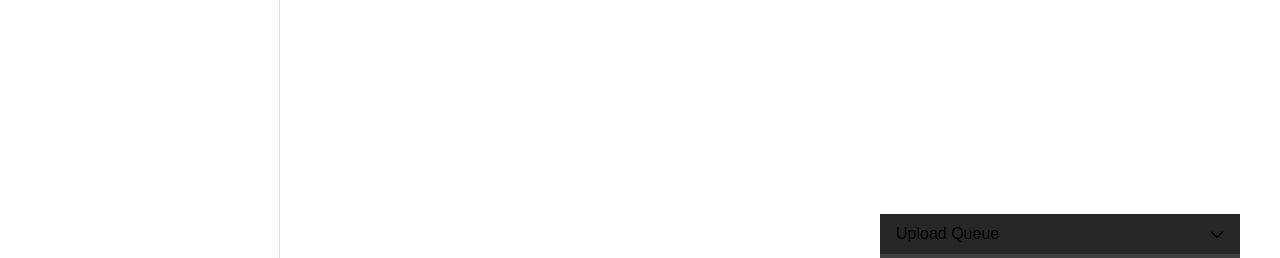
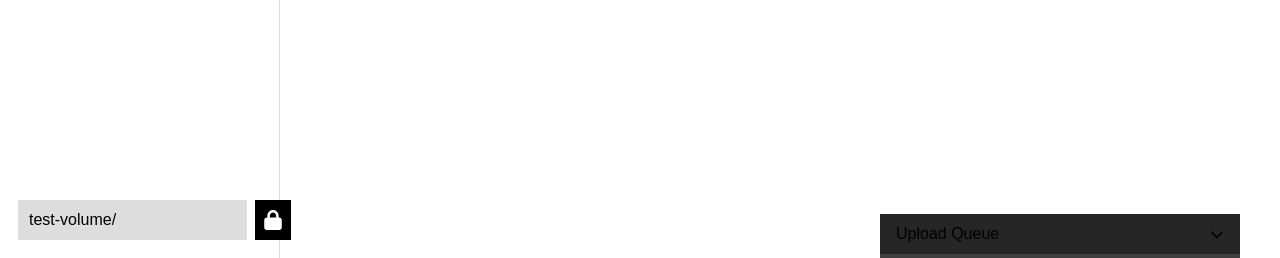
Before and after one commit to zacheryvaughn/network-volume-manager, a FastAPI app: page / in a window 1280 px wide. Shown: the part 542-800 px from the top of the page. Run offline with FastAPI, Linux system fonts and the light colour scheme.

Commit message:
AWESOME, directory can now be changed

```diff
--- a/app/app.py
+++ b/app/app.py
@@ -165,6 +165,38 @@ BASE_DIR = Path(__file__).resolve().parent.parent
 UPLOAD_DIR = BASE_DIR / 'test-volume'
 fs = FileSystem(UPLOAD_DIR)
 
+@app.post("/change-directory")
+async def change_directory(request: Request):
+    """Change the base directory for file operations"""
+    try:
+        data = await request.json()
+        new_path = data.get('path', '').strip()
+        if not new_path:
+            raise HTTPException(status_code=400, detail="Path cannot be empty")
+
+        # Convert to absolute path if relative
+        if not Path(new_path).is_absolute():
+            new_path = BASE_DIR / new_path
+
+        new_path = Path(new_path).resolve()
+
+        # Validate the new directory
+        if not new_path.exists():
+            raise HTTPException(status_code=404, detail="Directory not found")
+        if not new_path.is_dir():
+            raise HTTPException(status_code=400, detail="Path must be a directory")
+
+        # Update the file system manager
+        global UPLOAD_DIR, fs
+        UPLOAD_DIR = new_path
+        fs = FileSystem(UPLOAD_DIR)
+
+        return {"message": "Directory changed successfully"}
+    except HTTPException:
+        raise
+    except Exception as e:
+        raise HTTPException(status_code=500, detail=str(e))
+
 # Route handlers
 @app.get("/search")
 async def search(query: str = ""):
@@ -188,6 +220,7 @@ async def index(request: Request, path: str = ""):
         {
             "request": request,
             "current_path": path,
+            "base_dir_name": UPLOAD_DIR.name,
             **contents
         }
     )
--- a/app/static/styles.css
+++ b/app/static/styles.css
@@ -446,3 +446,55 @@ button:hover {
     color: #fff;
     margin-bottom: 10px;
 }
+
+/* Directory Input */
+.directory-input-container {
+    display: flex;
+    align-items: center;
+    gap: 8px;
+}
+
+#directory-input {
+    flex: 1;
+    height: 40px;
+    padding: 10px;
+    background-color: #DDDDDD;
+    border: 1px solid transparent;
+    outline: none;
+}
+
+#directory-input:focus {
+    border-color: #333333;
+}
+
+#directory-input:disabled {
+    background-color: #CCCCCC;
+    cursor: not-allowed;
+}
+
+#change-directory-btn {
+    width: 40px;
+    height: 40px;
+    padding: 8px;
+    display: flex;
+    align-items: center;
+    justify-content: center;
+}
+
+.lock-icon {
+    width: 20px;
+    height: 20px;
+    fill: white;
+}
+
+.locked-path, .unlocked-path {
+    display: none;
+}
+
+#change-directory-btn.locked .locked-path {
+    display: block;
+}
+
+#change-directory-btn:not(.locked) .unlocked-path {
+    display: block;
+}
--- a/app/templates/index.html
+++ b/app/templates/index.html
@@ -19,7 +19,17 @@
             <button class="upload-file-btn" onclick="document.getElementById('file').click()">Upload Files</button>
             <button class="create-folder-btn" onclick="createFolder()">Create Folder</button>
         </div>
-        <div id="sidebar-bottom"></div>
+        <div id="sidebar-bottom">
+            <div class="directory-input-container">
+                <input type="text" id="directory-input" placeholder="Enter directory path..." value="test-volume/">
+                <button id="change-directory-btn" class="icon-button locked">
+                    <svg class="lock-icon" xmlns="http://www.w3.org/2000/svg" viewBox="0 0 448 512">
+                        <path class="locked-path" d="M144 144l0 48 160 0 0-48c0-44.2-35.8-80-80-80s-80 35.8-80 80zM80 192l0-48C80 64.5 144.5 0 224 0s144 64.5 144 144l0 48 16 0c35.3 0 64 28.7 64 64l0 192c0 35.3-28.7 64-64 64L64 512c-35.3 0-64-28.7-64-64L0 256c0-35.3 28.7-64 64-64l16 0z"/>
+                        <path class="unlocked-path" d="M352 144c0-44.2 35.8-80 80-80s80 35.8 80 80l0 48c0 17.7 14.3 32 32 32s32-14.3 32-32l0-48C576 64.5 511.5 0 432 0S288 64.5 288 144l0 48L64 192c-35.3 0-64 28.7-64 64L0 448c0 35.3 28.7 64 64 64l320 0c35.3 0 64-28.7 64-64l0-192c0-35.3-28.7-64-64-64l-32 0 0-48z"/>
+                    </svg>
+                </button>
+            </div>
+        </div>
     </section>
 
     <main id="browser" class="upload-area">
@@ -28,7 +38,7 @@
                 {% if error %}
                 <div class="error-message">{{ error }}</div>
                 {% else %}
-                <button class="path-part-btn" onclick="location.href='/'">test-volume/</button>
+                <button class="path-part-btn" onclick="location.href='/'">{{ base_dir_name }}/</button>
                 {% for part in path_parts %}
                     {% set path = path_parts[:loop.index]|join('/') %}
                     <button class="path-part-btn" onclick="location.href='/{{ path }}'">{{ part }}/</button>
```
Also changed, not shown: app/static/script.js (+64 -0 lines), icons.html (added, +66 -0 lines), other-volume/ExampleImage.png (added), other-volume/SmallName.png (added).
